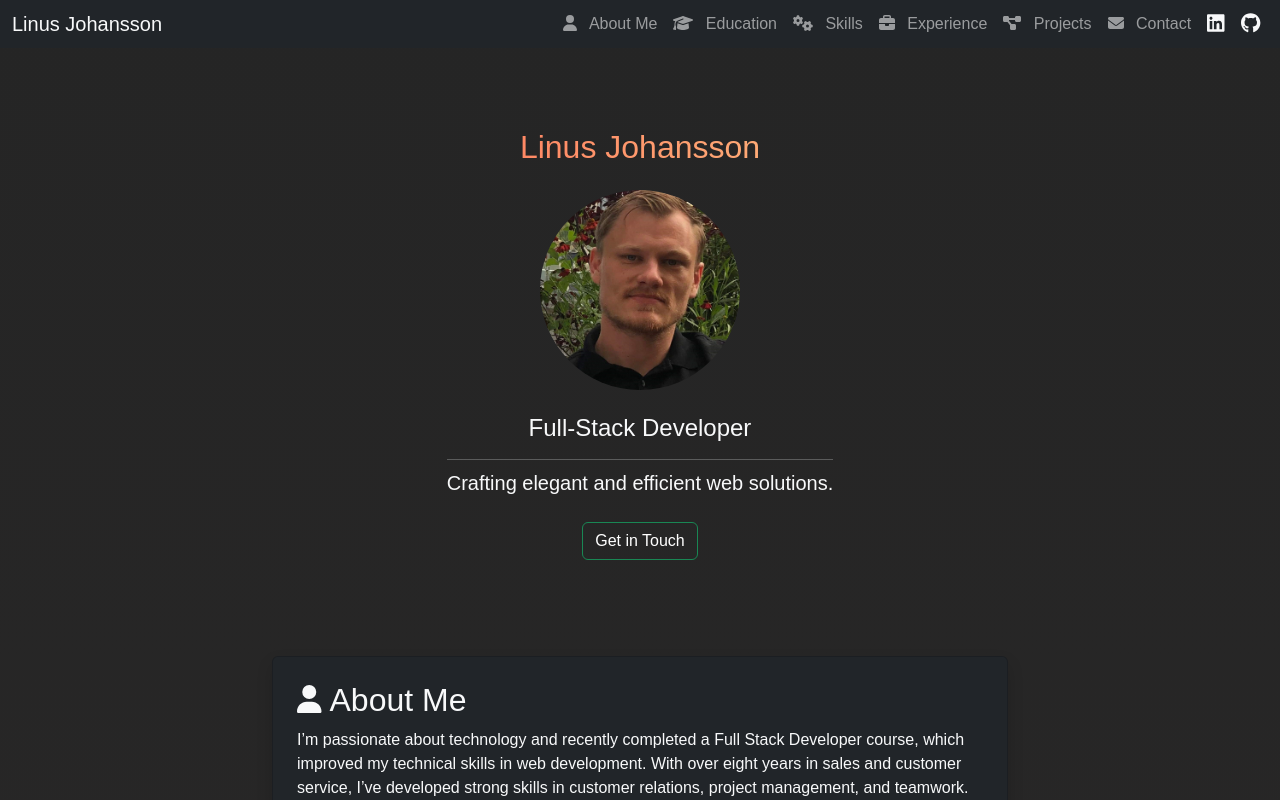
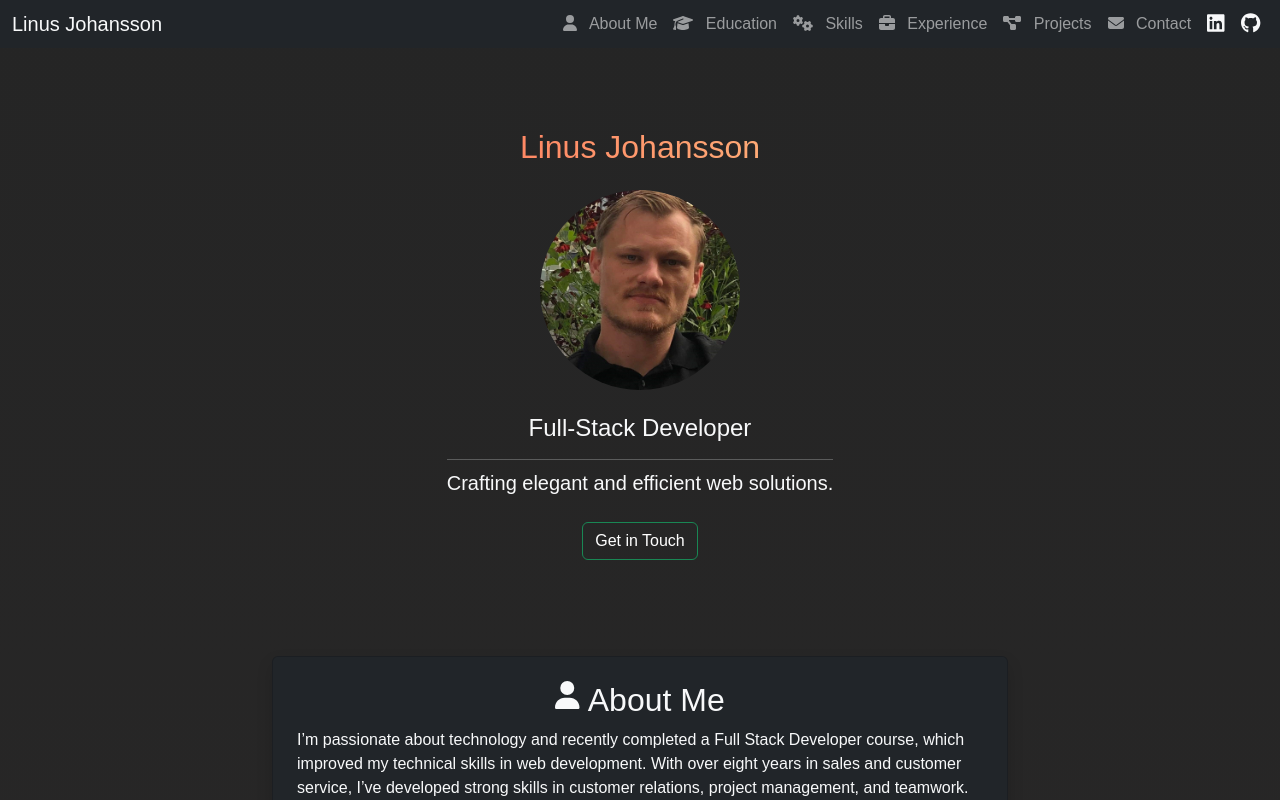
Before and after one commit to j0hanz/j0hanz-portfolio, a React (Create React App) app: page / in a window 1280 px wide. Shown: the top 800 px of the page. Built offline with nearby package versions, Linux system fonts and the light colour scheme.

Commit message:
Update AboutMe card styling for centered heading

```diff
--- a/src/components/AboutMe.js
+++ b/src/components/AboutMe.js
@@ -18,7 +18,7 @@ const AboutMe = () => (
             <Card.Body>
               {/* Card title with FontAwesome icon and heading */}
               <Card.Title>
-                <h2>
+                <h2 className="d-flex justify-content-center">
                   <FontAwesomeIcon icon={faUser} size="sm" className="me-2" />
                   About Me
                 </h2>
```
